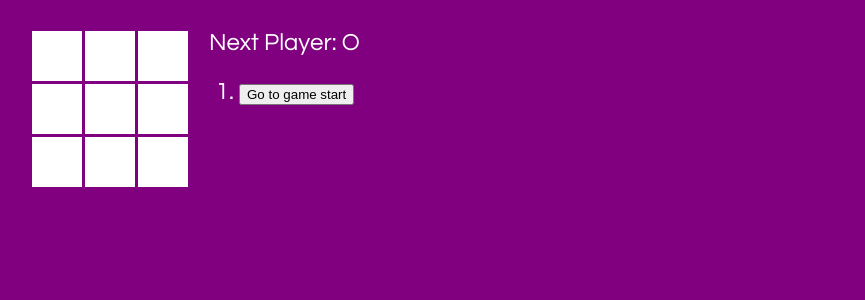
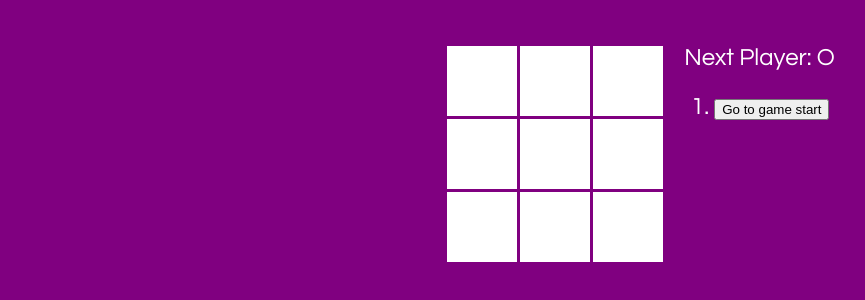
Before and after one commit to DrVicki/tic-tac-toes, a React app: page / in a window 1280 px wide. Shown: the whole page, without its empty margins (0-865 px from the left). Built offline with nearby package versions, Linux system fonts and the light colour scheme.

Commit message:
1 binaries uploaded

```diff
--- a/src/index.css
+++ b/src/index.css
@@ -1,6 +1,6 @@
 body {
   font: 24px "Century Gothic", Futura, sans-serif;
-  margin: 30px;
+  margin: 45px;
   background: purple;
   color: white;
 }
@@ -26,13 +26,13 @@ ol, ul {
   font-size: 44px;
   color: purple;
   font-weight: bold;
-  line-height: 54px;
-  height: 54px;
+  line-height: 74px;
+  height: 74px;
   margin-right: -1px;
   margin-top: -1px;
   padding: 0;
   text-align: center;
-  width: 54px;
+  width: 74px;
 }
 
 .square:focus {
@@ -40,12 +40,13 @@ ol, ul {
 }
 
 .kbd-navigation .square:focus {
-  background: #ddd;
+  background: #fff;
 }
 
 .game {
   display: flex;
   flex-direction: row;
+  justify-content: center;
 }
 
 .game-info {
```
Also changed, not shown: 1 other file.
